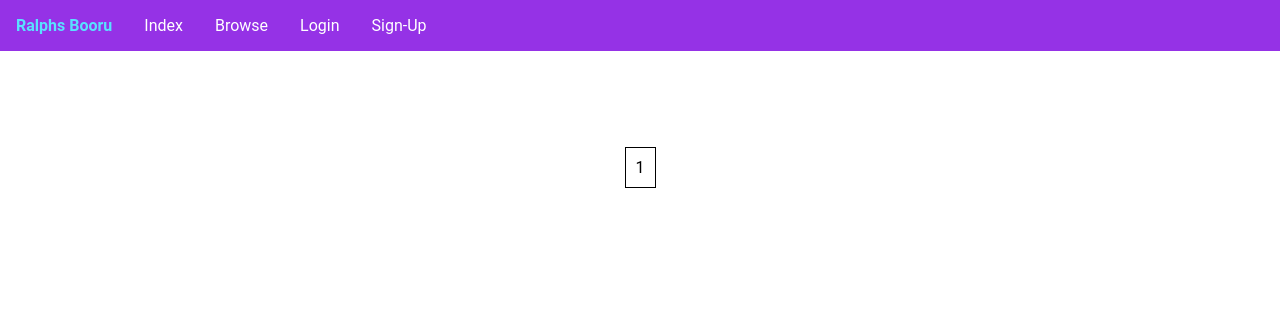
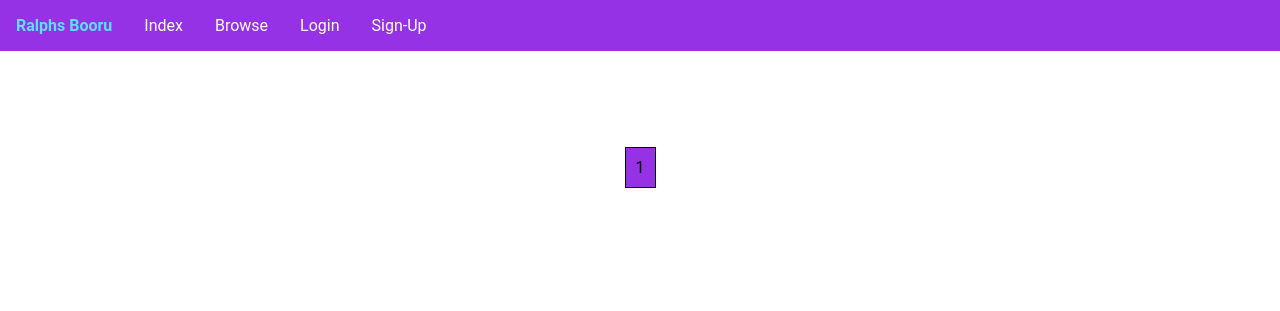
Before and after one commit to ralphrbergman/ralphs-booru, a Flask app: page /browse/1 in a window 1280 px wide. Shown: the top 311 px of the page. Run offline with Flask 3, Linux system fonts and the light colour scheme; data that the repository does not hold is empty; parts of the project's set-up code (start-up, migrations or seed data) failed here and were passed over.

Commit message:
Interface upgrades

```diff
--- a/blueprint/post.py
+++ b/blueprint/post.py
@@ -68,7 +68,7 @@ def browse_paged(page: int):
     args = request.args
 
     limit = args.get('limit', DEFAULT_LIMIT, type = int)
-    terms = args.get('terms', str())
+    terms = args.get('terms', '-nsfw')
 
     stmt = select(Post).order_by(
         Post.id.desc()
--- a/static/base.css
+++ b/static/base.css
@@ -9,6 +9,10 @@
 
 a {
     color: var(--link-color);
+}
+
+.bg {
+    background-color: var(--bg-color);
 }
 
 .input-group {
@@ -25,3 +29,7 @@ a {
 .notable {
     font-weight: bold;
 }
+
+.no-select {
+    user-select: none;
+}
--- a/template/frag/pagination.html
+++ b/template/frag/pagination.html
@@ -6,9 +6,9 @@
     {% for page in bar %}
         <li class="pagination-element">
             {% if page['page'] != current_page %}
-                <a href="{{ page['url'] }}">{{ page['page'] }}</a>
+                <a class="no-select" href="{{ page['url'] }}">{{ page['page'] }}</a>
             {% else %}
-                <p>{{ current_page }}</p>
+                <p class="bg no-select">{{ current_page }}</p>
             {% endif %}
         </li>
     {% endfor %}
```
